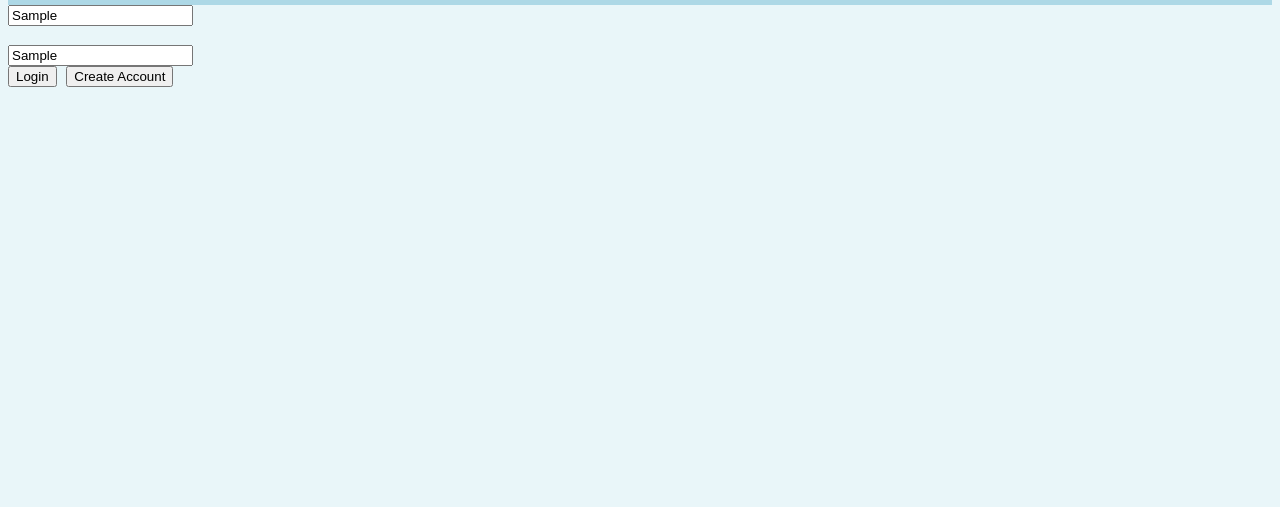
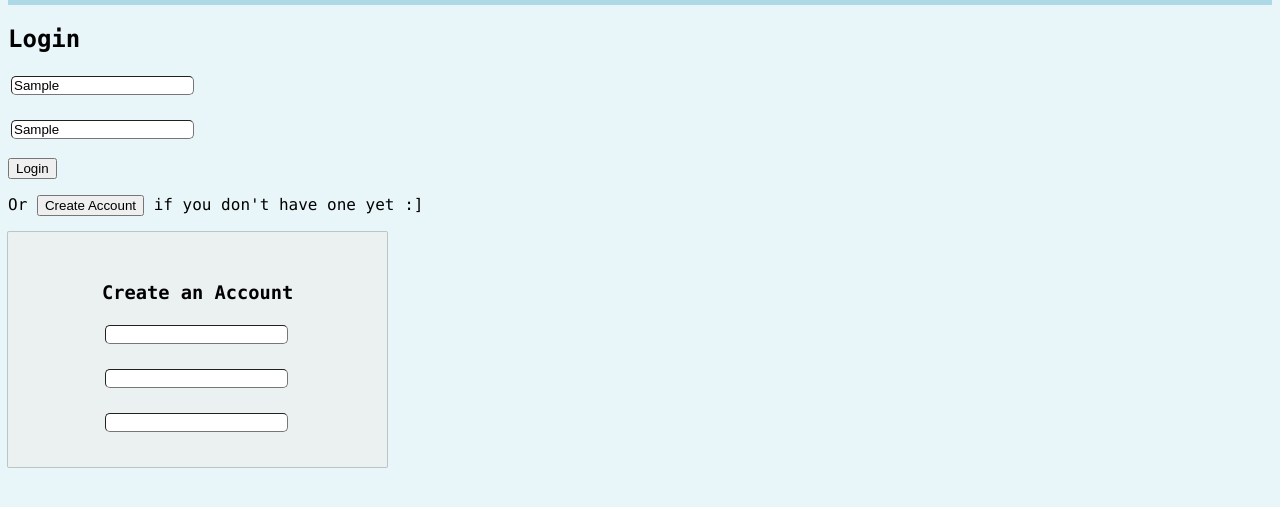
Before and after one commit to Shoba-the-programmer/split, a website: page splitSiteFiles/splitLoginPage.html in a window 1280 px wide. Both pictures are taken after typing "Sample", "Sample" into the empty fields and a click on the button "Create Account". Shown: the part 61-568 px from the top of the page. Drawn offline with Linux system fonts and the light colour scheme.

Commit message:
db console log commit complete

```diff
--- a/splitSiteFiles/split.css
+++ b/splitSiteFiles/split.css
@@ -31,4 +31,40 @@ body {
 button {
   padding: 3px;
   border: 0.5px;
+
+  background-image: linear-gradient(113deg, #fbea15 -90%, #ff7ea6 126%); oh my squee
 }
+*/
+
+/*login page content*/
+#loginInfo{
+
+}
+
+
+#create_account_overlay {
+  background-color: #ebf0f0;
+  width: 30%;
+  height: 30%;
+  border-radius: 1px;
+  box-shadow: 0 0 0 1px rgba(0, 0, 0, 0.2);
+  justify-content: center;
+  align-items: center;
+  display: none;
+
+}
+
+#createAccount_data{
+  margin: auto;
+}
+
+.accountInfo_entry{
+  border-radius: 5px;
+  border-width: 1.5px;
+  margin: 3px;
+
+}
+
+.centered_overlay {
+
+}
--- a/splitSiteFiles/splitLoginPage.html
+++ b/splitSiteFiles/splitLoginPage.html
@@ -4,13 +4,31 @@
 
 <div id="header"> <h1 onclick="gotoWebpage(homeUrl)"> Split! </h1> </div>
 
+<!-- LOGIN SECTION -->
 <div id="loginInfo">
-    <input type="text"> <br>
+    <h2> Login</h2>
+    <input class="accountInfo_entry" id="login_username" type="text" placeholder="Username" required> <br>
     <br>
-    <input type="text"> <br>
+    <input class="accountInfo_entry" is="login_password" type="text" placeholder="Password" required> <br>
+    <p id="alert"></p>
 
-<button onclick="gotoWebpage(writerPortalUrl)"> Login </button> <!-- for now it goes straight to the writer's portal -->
-<button> Create Account </button>
+    <button onclick="check_login_entry()"> Login </button> <!-- for now it goes straight to the writer's portal -->
+    <br>
+    <p> Or <button onclick="trigger_CA_overlay()"> Create Account </button> if you don't have one yet :]</p>
+</div>
+
+
+<!-- CREATE ACCOUNT OVERLAY-->
+<div id="create_account_overlay">
+<!-- this will act as a pop up overlay called when the create account button is used-->
+    <div id="createAccount_data">
+        <h3> Create an Account</h3>
+        <input class="accountInfo_entry" id="username" type="text"> <br>
+        <br>
+        <input class="accountInfo_entry" id="login_passz" type="text"> <br> <br>
+        <input class="accountInfo_entry" id="login_passz" type="text"> <br>
+    </div>
+
 </div>
 
 </body>
--- a/splitSiteFiles/splitnavs.js
+++ b/splitSiteFiles/splitnavs.js
@@ -7,3 +7,36 @@ var chapterWritingUrl = "bookchapterpage.html";
 function gotoWebpage(page){
     window.location.href = page;
 }
+
+function trigger_CA_overlay(){
+    //calls or removes the ca overlay
+    //let view = document.getElementById('create_account_overlay').style.display;
+    var ca_overlay = document.getElementById('create_account_overlay');
+    if (ca_overlay.style.display === 'none' || ca_overlay.style.display ===""){
+        ca_overlay.style.display = 'flex';
+    } else {
+        ca_overlay.style.display = 'none';
+    }
+}
+
+function is_empty(thing){
+    if(thing.value.trim() === null || thing.value.trim() === ""){
+        return true;
+    }
+}
+
+function checklogininfo(un,pass){
+    //compare the login information to the data stored in the database
+}
+
+function check_login_entry(){
+    let un = document.getElementById('login_username');
+    let pass = document.getElementById('login_password');
+    var badDataAlert = document.getElementById('alert');
+
+    if (is_empty(un) == true || is_empty(pass) == true){
+        //if either is empty then alert that it's empty
+        badDataAlert.innerText = "You haven't entered a username and password!";
+    }
+
+}
```
Also changed, not shown: db.js (+18 -11 lines).
